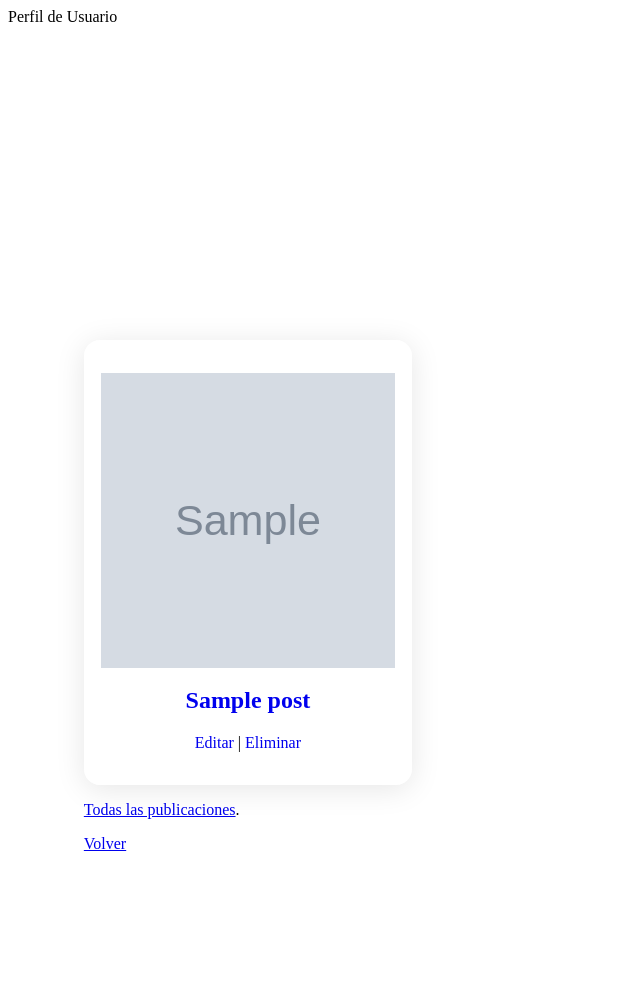
After one commit to codecrafters-is2/ferreplus_django, a Django app: page /accounts/user/1/ in a window 1280 px wide. The commit adds this page. Shown: the whole page, without its empty margins (0-640 px from the left). Run offline with Django 5.2, Linux system fonts and the light colour scheme; a user stored in the database is signed in; tables that the repository leaves empty hold one stand-in row (values such as "Sample post"); grey boxes marked "Sample" are stand-in pictures; parts of the project's set-up code (start-up, migrations or seed data) failed here and were passed over.

Commit message:
comenzando con la visualizacion de usuario

```diff
--- a/accounts/urls.py
+++ b/accounts/urls.py
@@ -1,5 +1,5 @@
 from django.urls import path
-from .views import EmployeeSignupView, EmployeeSuccessView
+from .views import EmployeeSignupView, EmployeeSuccessView, UserDetailWithPostsView
 
 
 urlpatterns = [
@@ -9,4 +9,5 @@ urlpatterns = [
         EmployeeSuccessView.as_view(),
         name="employee_success",
     ),
+    path("user/<int:user_id>/", UserDetailWithPostsView.as_view(), name="user_detail"),
 ]
--- a/accounts/views.py
+++ b/accounts/views.py
@@ -5,8 +5,11 @@ from .models import EmployeeUser
 from django.shortcuts import render, redirect
 from django.contrib import messages
 from .mixins import AdminRequiredMixin
+from django.contrib.auth.mixins import LoginRequiredMixin
 from django.shortcuts import render, get_object_or_404
-
+from .models import CustomUser
+from django.views.generic import TemplateView
+from posts.models import Post
 
 class EmployeeSignupView(AdminRequiredMixin, View):
     def get(self, request):
@@ -29,3 +32,21 @@ class EmployeeSuccessView(AdminRequiredMixin, View):
     def get(self, request, employee_id):
         employee = get_object_or_404(EmployeeUser, id=employee_id)
         return render(request, "account/employee_success.html", {"employee": employee})
+
+
+# class UserDetailView(LoginRequiredMixin, View):
+#    def get(self, request, user_id):
+#        user = get_object_or_404(CustomUser, id=user_id)
+#        return render(request, "account/user_detail.html", {"user": user})
+
+
+class UserDetailWithPostsView(LoginRequiredMixin, TemplateView):
+    template_name = "account/user_detail.html"
+
+    def get_context_data(self, **kwargs):
+        context = super().get_context_data(**kwargs)
+        user_id = self.kwargs.get("user_id")
+        user = get_object_or_404(CustomUser, id=user_id)
+        context["user"] = user
+        context["post_list"] = Post.objects.filter(author=user)
+        return context
--- /dev/null
+++ b/templates/account/user_detail.html
@@ -0,0 +1,50 @@
+<!-- templates/account/user_detail.html -->
+<!DOCTYPE html>
+{% load static %}
+
+{% block title %}Perfil de Usuario{% endblock title %}
+<head>
+    {% block custom_styles %}
+        <link rel="stylesheet" href="{% static 'styles/generics/generics.css' %}">
+        <link rel="stylesheet" href="{% static 'styles/products/products.css' %}">
+    {% endblock custom_styles %}
+</head>
+
+{% block content %}
+<div class="container">
+
+    <div class="generic-container">
+        <h1 style="color:white; font-size: 48px">{{ user.username }}</h1>
+              <h1 style="color:white; font-size: 48px">Publicaciones</h1>
+            <div class="products-wrapper">
+                <div class="grid-display">
+                    {% for post in post_list %}
+                        <div class="product-card">
+                            {% if post.image %} {#Teoricamente no es necesario porque desde la BD no se peude agregar#}
+                                <img src="{{post.image.url}}" alt="post image">
+                            {% endif %}
+                            <div class="card-header">
+                                <h2>
+                                    <a href="{% url 'my_post_detail' post.pk %}">{{ post.title }}</a>
+                                </h2>
+                            </div>
+                            <div class="card-body">
+                                {% if post.status == 'paused' %}
+                                    <p class="paused-message"><strong>¡Atención, publicación pausada!</strong></p> <!-- Aquí agregamos <strong> para negrita -->
+                                {% endif %}
+                            </div>
+                            <div class="card-footer text-center text-muted">
+                                <a href="{% url 'post_edit' post.pk %}">Editar</a> | <a href="{% url 'post_delete' post.pk %}">Eliminar</a>
+                            </div>
+                        </div>
+                    {% endfor %}
+                <div>
+            </div>
+
+    </div>
+
+    <p> <a href="{% url 'post_list' %}">Todas las publicaciones</a>.</p>
+    <p><a href="{% url 'go_back' %}" class="button">Volver</a></p>
+
+</div>
+{% endblock content %}
```
Also changed, not shown: templates/posts/post_detail.html (+7 -1 lines).
